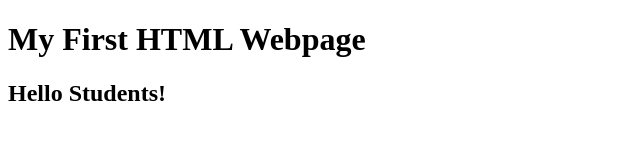
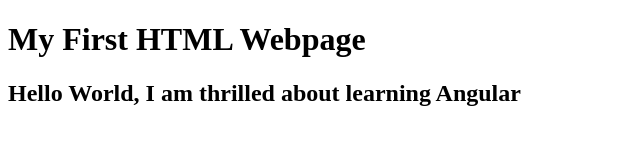
Before and after one commit to pauleman6/LearningAngular, a plain HTML site: page index.html in a window 1280 px wide. Shown: the whole page, without its empty margins (0-640 px from the left). Drawn offline with Linux system fonts and the light colour scheme.

Commit message:
index second version

```diff
--- a/index.html
+++ b/index.html
@@ -6,6 +6,6 @@
   </head>
   <body>
     <h1>My First HTML Webpage</h1>
-    <h2>Hello Students!</h2>
+    <h2>Hello World, I am thrilled about learning Angular</h2>
   </body>
 </html>
```
